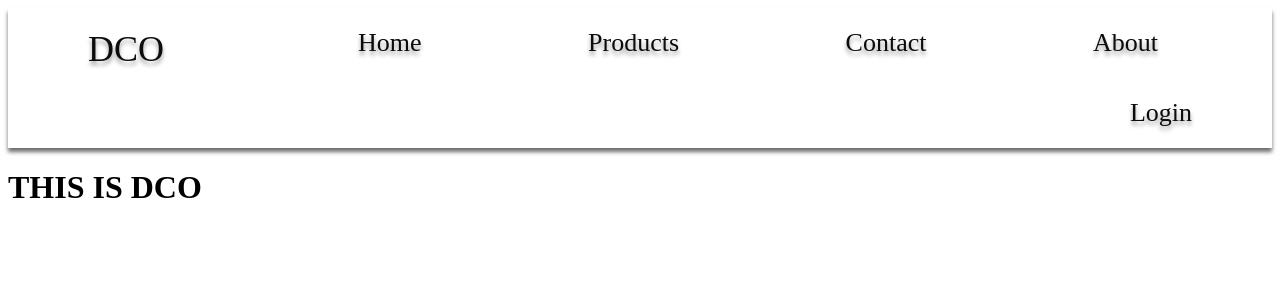
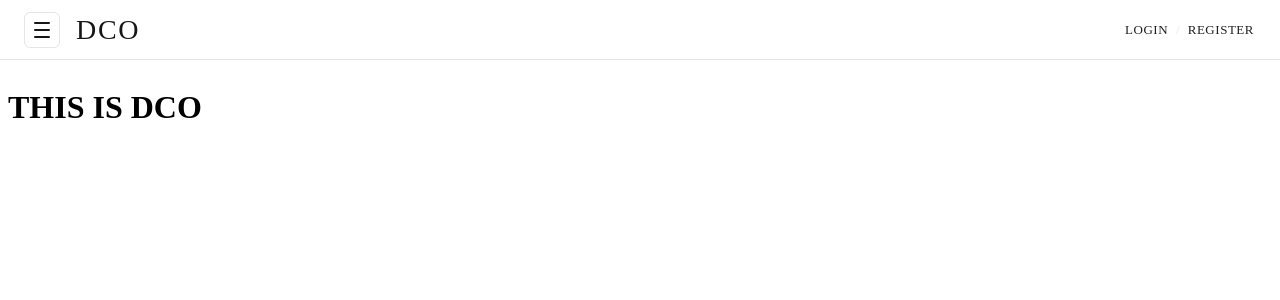
Before and after one commit to dacoliatpaul-boop/e-commerce-web, a PHP site: page / in a window 1280 px wide. Shown: the top 300 px of the page. Run offline with PHP 8.4, Linux system fonts and the light colour scheme.

Commit message:
css for nav and added nav

```diff
--- a/DACO/css/style.css
+++ b/DACO/css/style.css
@@ -1,35 +1,198 @@
-.navigation {
-    list-style-type: none;
-    overflow: hidden;
-    background-color: BFBFBF, 0.800;
+*, *::before, *::after { box-sizing: border-box; }
+
+/* Topbar */
+.topbar {
+    position: fixed;
+    top: 0; left: 0; right: 0;
+    height: 60px;
+    background: #ffffff;
+    border-bottom: 1px solid #e5e5e5;
+    display: flex;
+    align-items: center;
+    justify-content: space-between;
+    padding: 0 24px;
+    z-index: 900;
+}
+
+.topbar-spacer {
+    height: 60px;
+}
+
+.topbar-left {
+    display: flex;
+    align-items: center;
+    gap: 16px;
+}
+
+.topbar-logo {
+    font-size: 28px;
+    letter-spacing: 0.06em;
+    color: #171717;
+    text-decoration: none;
+    line-height: 1;
+    user-select: none;
+}
+
+.topbar-right {
+    display: flex;
+    align-items: center;
+    gap: 6px;
+}
+
+.auth-link {
+    font-size: 13px;
+    font-weight: 500;
+    letter-spacing: 0.04em;
+    color: #202020;
+    text-decoration: none;
+    text-transform: uppercase;
+    padding: 4px 2px;
+    transition: color 0.2s;
+}
+.auth-link:hover { color: #171717; }
+
+.auth-sep {
+    color: #e5e5e5;
+    font-size: 13px;
+    user-select: none;
+}
+
+/* Hamburger */
+.hamburger {
+    width: 36px;
+    height: 36px;
+    background: none;
+    border: 1px solid #e5e5e5;
+    border-radius: 6px;
+    cursor: pointer;
+    display: flex;
+    flex-direction: column;
+    align-items: center;
+    justify-content: center;
+    gap: 5px;
+    padding: 0;
+    transition: opacity 0.2s, transform 0.2s;
+}
+.hamburger.hidden {
+    opacity: 0;
+    pointer-events: none;
+    transform: scale(0.8);
+}
+.hamburger span {
+    display: block;
+    width: 16px;
+    height: 2px;
+    background: #171717;
+    border-radius: 2px;
+}
+
+/* Overlay */
+.nav-overlay {
+    position: fixed;
+    inset: 0;
+    background: rgba(0,0,0,0.4);
+    z-index: 950;
+    opacity: 0;
+    pointer-events: none;
+    transition: opacity 0.3s;
+}
+.nav-overlay.active {
+    opacity: 1;
+    pointer-events: all;
+}
+
+/* Sidebar */
+.sidebar {
+    position: fixed;
+    top: 0; left: 0;
+    width: 280px;
+    height: 100vh;
+    background: #ffffff;
+    border-right: 1px solid #e5e5e5;
+    z-index: 960;
+    transform: translateX(-100%);
+    transition: transform 0.35s ease;
+    display: flex;
+    flex-direction: column;
+    padding: 24px;
+}
+.sidebar.open {
+    transform: translateX(0);
+}
+
+.sidebar-close {
+    align-self: flex-end;
+    background: none;
+    border: 1px solid #e5e5e5;
+    border-radius: 6px;
+    color: #202020;
+    font-size: 14px;
+    width: 32px;
+    height: 32px;
+    cursor: pointer;
+    display: flex;
+    align-items: center;
+    justify-content: center;
+    transition: color 0.2s;
+    margin-bottom: 32px;
+}
+.sidebar-close:hover { color: #171717; }
+
+.sidebar-logo {
+    font-size: 42px;
+    letter-spacing: 0.06em;
+    color: #171717;
+    line-height: 1;
+    margin-bottom: 32px;
+}
+
+.sidebar-nav {
+    display: flex;
+    flex-direction: column;
+    gap: 2px;
+    flex: 1;
+}
+
+.sidebar-link {
+    font-size: 15px;
+    font-weight: 500;
+    color: #202020;
+    text-decoration: none;
+    padding: 11px 14px;
+    border-radius: 6px;
+    transition: background 0.2s, color 0.2s;
+}
+.sidebar-link:hover {
+    background: #f5f5f5;
+    color: #171717;
+}
+
+/* Sidebar Footer */
+.sidebar-footer {
+    display: flex;
+    gap: 10px;
+    padding-top: 24px;
+    border-top: 1px solid #e5e5e5;
+}
+
+.sidebar-auth-btn {
+    flex: 1;
     text-align: center;
-    font-size: 26px;
-    font-family: 'Joan', serif;
-    box-shadow: 0px 4px 4px rgba(14, 14, 14, 0.600);
+    padding: 10px;
+    border-radius: 6px;
+    font-size: 13px;
+    font-weight: 600;
+    letter-spacing: 0.06em;
+    text-transform: uppercase;
+    text-decoration: none;
+    background: #171717;
+    color: #ffffff;
+    border: 1px solid #171717;
+    transition: opacity 0.2s;
 }
-.navigation li {
-    float: none;
-    display: inline-block;
+.sidebar-auth-btn.outline {
+    background: transparent;
+    color: #171717;
+    border: 1px solid #e5e5e5;
 }
-.navigation li a {
-    display: block;
-    color: rgb(12, 12, 12);
-    padding: 20px 80px;
-    text-decoration: none;
-    text-shadow: 0px 4px 4px rgba(12, 12, 12, 0.400);
-}
-.logo{
-    font-size: 36px;
-    font-family: 'Joan', serif;
-    text-shadow: 0px 4px 4px rgba(12, 12, 12, 0.600);
-    padding: 30px 20px;
-}
-.navigation li a:hover {
-    text-shadow: 0px 4px 4px rgba(255, 255, 255, 0.400);
-}
-nav .textlogo{
-    float: left;
-}
-nav .login{
-    float: right;
-}
+.sidebar-auth-btn:hover { opacity: 0.75; }
--- a/DACO/includes/nav.php
+++ b/DACO/includes/nav.php
@@ -1,16 +1,60 @@
-<link rel="stylesheet" type="text/css" href="css/style.css">
+<link rel="stylesheet" type="text/css" href="css/nav.css">
+<link rel="preconnect" href="https://fonts.googleapis.com">
+<link rel="preconnect" href="https://fonts.gstatic.com" crossorigin>
+<link href="https://fonts.googleapis.com/css2?family=Bebas+Neue&family=DM+Sans:wght@400;500;600&display=swap" rel="stylesheet">
 
-<div>
-    <div>
-        <div>
-            <nav class="navigation">
-                <li class="textlogo"><a class="logo">DCO</a></li>
-                <li><a href="index.php">Home</a></li>
-                <li><a href="products.php">Products</a></li>
-                <li><a href="contact.php">Contact</a></li>
-                <li><a href="about.php">About</a></li>
-                <li class ="login"><a href ="login.php">Login</a></li>
-            </nav>
-        </div>
+<!-- Overlay -->
+<div class="nav-overlay" id="navOverlay" onclick="closeNav()"></div>
+
+<!-- Sidebar -->
+<aside class="sidebar" id="sidebar">
+    <button class="sidebar-close" onclick="closeNav()" aria-label="Close menu">&#x2715;</button>
+    <nav class="sidebar-nav">
+        <a href="index.php" class="sidebar-link">Home</a>
+        <a href="products.php" class="sidebar-link">Products</a>
+        <a href="about.php" class="sidebar-link">About</a>
+        <a href="contact.php" class="sidebar-link">Contact</a>
+    </nav>
+    <div class="sidebar-footer">
+        <a href="login.php" class="sidebar-auth-btn">Login</a>
+        <a href="register.php" class="sidebar-auth-btn outline">Register</a>
     </div>
-</div>
+</aside>
+
+<!-- Top Bar -->
+<header class="topbar">
+    <div class="topbar-left">
+        <button class="hamburger" id="hamburger" onclick="openNav()" aria-label="Open menu">
+            <span></span>
+            <span></span>
+            <span></span>
+        </button>
+        <a href="index.php" class="topbar-logo">DCO</a>
+    </div>
+    <div class="topbar-right">
+        <a href="login.php" class="auth-link">Login</a>
+        <span class="auth-sep">/</span>
+        <a href="register.php" class="auth-link">Register</a>
+    </div>
+</header>
+
+<!-- Spacer so page content doesn't hide under fixed topbar -->
+<div class="topbar-spacer"></div>
+
+<script>
+function openNav() {
+    document.getElementById('sidebar').classList.add('open');
+    document.getElementById('navOverlay').classList.add('active');
+    document.getElementById('hamburger').classList.add('hidden');
+    document.body.style.overflow = 'hidden';
+}
+function closeNav() {
+    document.getElementById('sidebar').classList.remove('open');
+    document.getElementById('navOverlay').classList.remove('active');
+    document.getElementById('hamburger').classList.remove('hidden');
+    document.body.style.overflow = '';
+}
+document.addEventListener('keydown', function(e) {
+    if (e.key === 'Escape') closeNav();
+});
+</script>
--- a/DACO/login.php
+++ b/DACO/login.php
@@ -10,7 +10,7 @@
 <head>
     <meta charset="utf-8">
     <meta name="viewport" content="width=device-width, initial-scale=1">
-    <link rel="stylesheet" type="text/css" href="css/login.css">
+    <link rel="stylesheet" type="text/css" href="css/auth.css">
     <title>LOGIN</title>
 </head>
 <body>
```
Also changed, not shown: DACO/css/auth.css (added, +46 -0 lines), DACO/css/login.css (deleted, +0 -46 lines), DACO/css/style.txt (added, +153 -0 lines), DACO/includes/nav.txt (added, +65 -0 lines), register.php (added), 1 other file.
